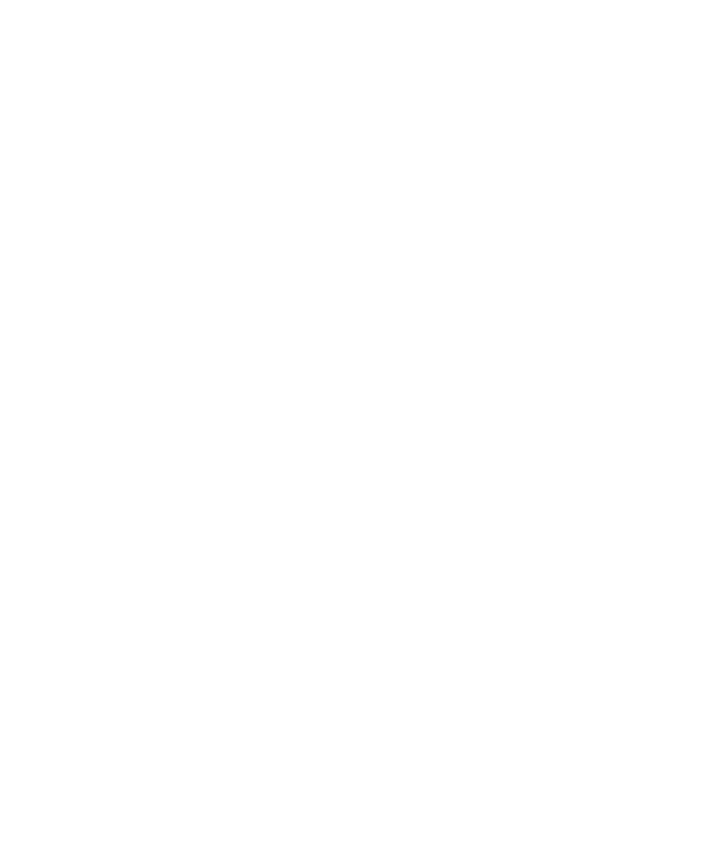
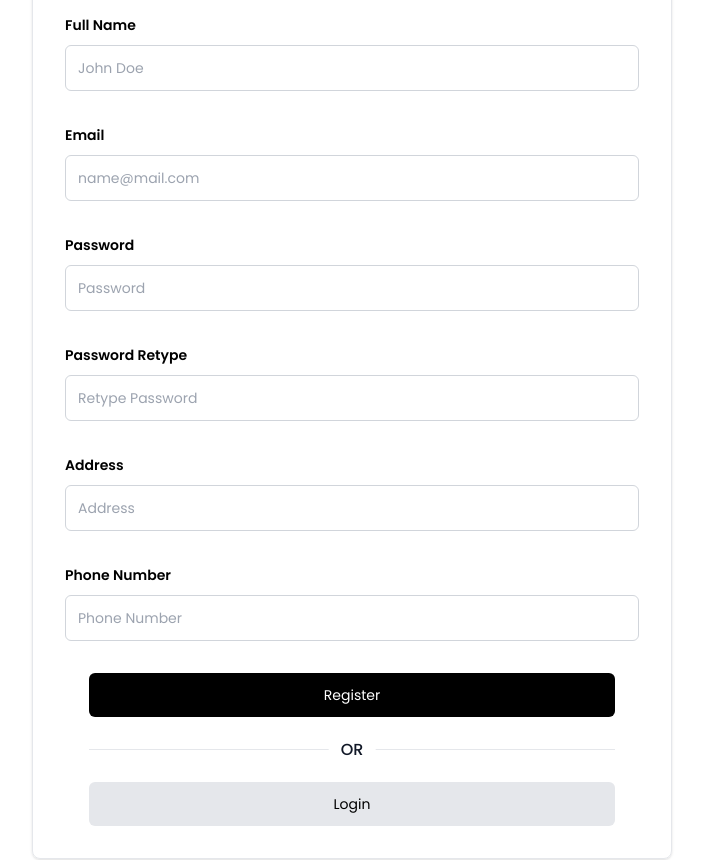
Before and after one commit to gilangr1440/library-app, a React (Vite) app: page /register in a window 1280 px wide. Before the commit this address had no page. Shown: the part 240-1100 px from the top of the page, without its empty margins (288-991 px from the left). Before the commit the page ends 800 px from the top, so only its background shows below. Built offline with nearby package versions, Linux system fonts and the light colour scheme.

Commit message:
register page

```diff
--- /dev/null
+++ b/src/pages/register/index.tsx
@@ -0,0 +1,58 @@
+import Layout from "../../components/Layout";
+
+const Register = () => {
+  return (
+    <Layout>
+      <div className="py-32">
+        <div className="w-1/2 rounded-lg shadow p-8 border border-gray-200 mx-auto">
+          <div className="mb-10">
+            <h1 className="text-2xl font-semibold">Register</h1>
+            <h3 className="text-sm text-gray-500">Register your account now to get full access</h3>
+          </div>
+          <form action="">
+            <label htmlFor="name" className="text-sm font-semibold">
+              Full Name
+            </label>
+            <br />
+            <input type="text" name="name" className="w-full text-sm p-3 rounded-md border border-gray-300 focus:outline outline-offset-2 outline-2 mt-2 mb-8" placeholder="John Doe" />
+            <label htmlFor="email" className="text-sm font-semibold">
+              Email
+            </label>
+            <br />
+            <input type="email" name="email" className="w-full text-sm p-3 rounded-md border border-gray-300 focus:outline outline-offset-2 outline-2 mt-2 mb-8" placeholder="name@mail.com" />
+            <label htmlFor="password" className="text-sm font-semibold">
+              Password
+            </label>
+            <br />
+            <input type="password" name="password" className="w-full text-sm p-3 rounded-md border border-gray-300 focus:outline outline-offset-2 outline-2 mt-2 mb-8" placeholder="Password" />
+            <label htmlFor="passwordretype" className="text-sm font-semibold">
+              Password Retype
+            </label>
+            <br />
+            <input type="password" name="passwordretype" className="w-full text-sm p-3 rounded-md border border-gray-300 focus:outline outline-offset-2 outline-2 mt-2 mb-8" placeholder="Retype Password" />
+            <label htmlFor="address" className="text-sm font-semibold">
+              Address
+            </label>
+            <br />
+            <input type="text" name="address" className="w-full text-sm p-3 rounded-md border border-gray-300 focus:outline outline-offset-2 outline-2 mt-2 mb-8" placeholder="Address" />
+            <label htmlFor="phone" className="text-sm font-semibold">
+              Phone Number
+            </label>
+            <br />
+            <input type="text" name="phone" className="w-full text-sm p-3 rounded-md border border-gray-300 focus:outline outline-offset-2 outline-2 mt-2 mb-8" placeholder="Phone Number" />
+            <div className="flex flex-col items-center">
+              <button className="bg-black hover:bg-black/90 text-white text-sm text-semibold p-3 rounded-md w-11/12">Register</button>
+              <div className="inline-flex items-center justify-center w-11/12">
+                <hr className="w-full h-px my-8 bg-gray-200 border-0 dark:bg-gray-700" />
+                <span className="absolute px-3 font-medium text-gray-900 -translate-x-1/2 bg-white left-1/2 dark:text-white dark:bg-gray-900">OR</span>
+              </div>
+              <button className="bg-gray-200 hover:bg-black/90 text-black text-sm text-semibold p-3 rounded-md w-11/12">Login</button>
+            </div>
+          </form>
+        </div>
+      </div>
+    </Layout>
+  );
+};
+
+export default Register;
--- a/src/routes/App.tsx
+++ b/src/routes/App.tsx
@@ -1,11 +1,13 @@
 import { BrowserRouter, Route, Routes } from "react-router-dom";
 import Home from "../pages/home";
+import Register from "../pages/register";
 
 function App() {
   return (
     <BrowserRouter>
       <Routes>
         <Route path="/" element={<Home />} />
+        <Route path="/register" element={<Register />} />
       </Routes>
     </BrowserRouter>
   );
```
